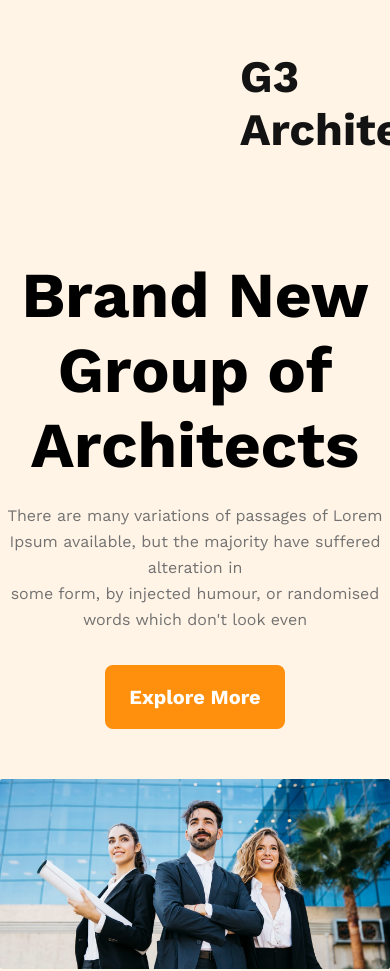
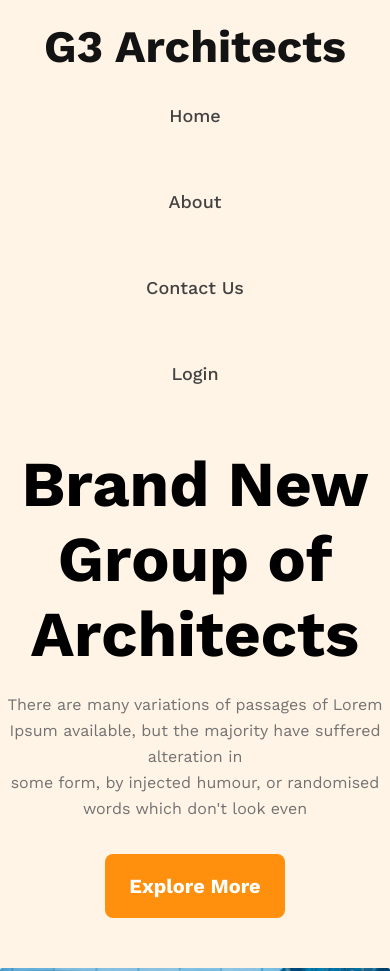
Before and after one commit to Mahmudul-Mahim/architect-website, a plain HTML site: page index.html in a window 390 px wide. Shown: the top 971 px of the page. Drawn offline with nearby package versions, Linux system fonts and the light colour scheme.

Commit message:
full page

```diff
--- a/style/style.css
+++ b/style/style.css
@@ -300,5 +300,29 @@ footer {
 /* responsive */
 
 @media screen and (max-width: 576px) {
+    .header-container{
+      flex-direction: column;
+      align-items: center;
+      padding: 0;
+      padding-top: 20px;
+      padding-bottom: 10px;
 
+    }
+    nav > ul{
+      flex-direction: column;
+      padding-top: 30px;
+      align-items: center;
+    }
+    .banner-title{
+      padding-top: 50px;
+
+    }
+    .main-container{
+
+      flex-direction: column;
+    }
+    ..gallery{
+      justify-content: center;
+      align-items: center;
+    }
 }
```
